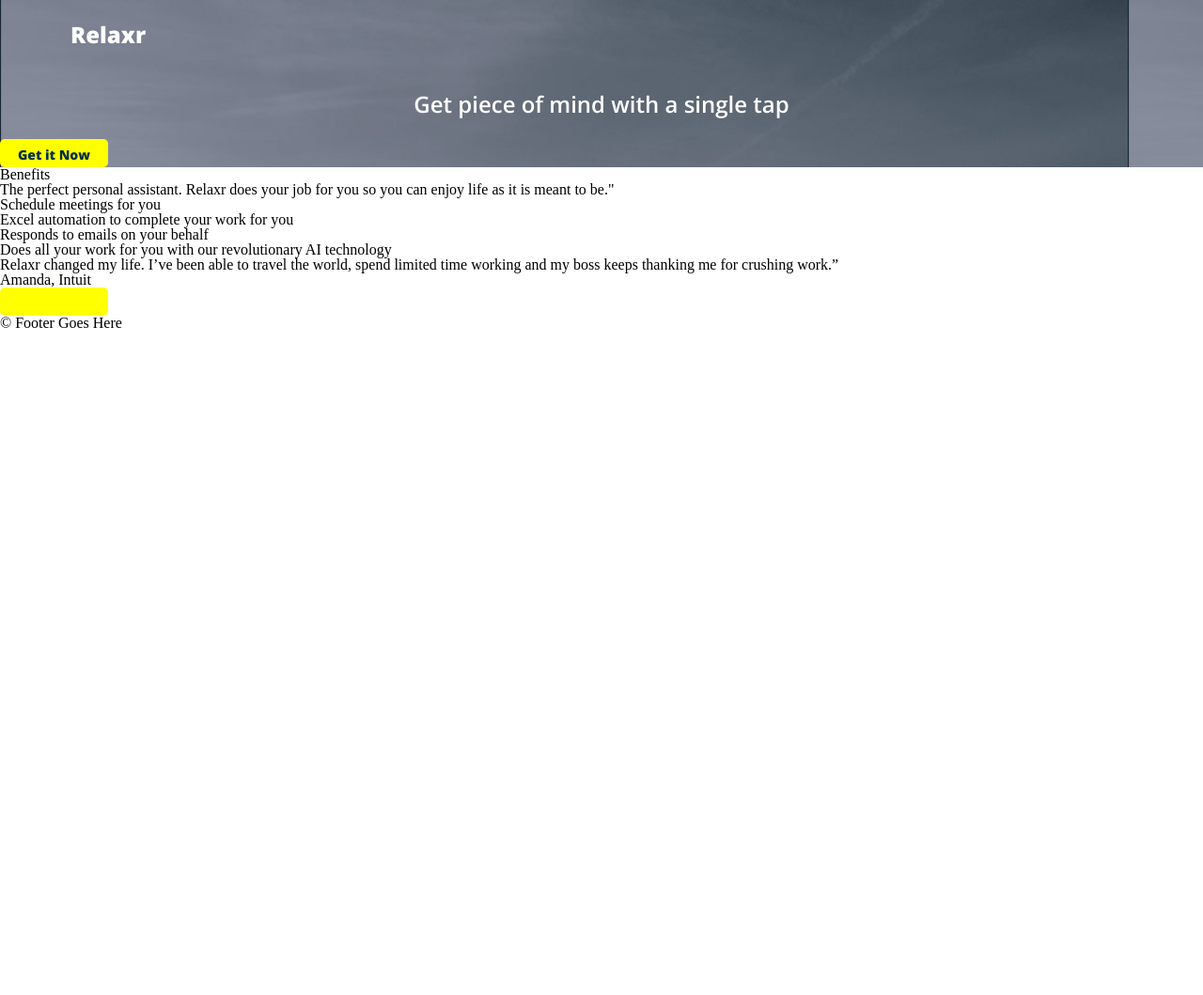
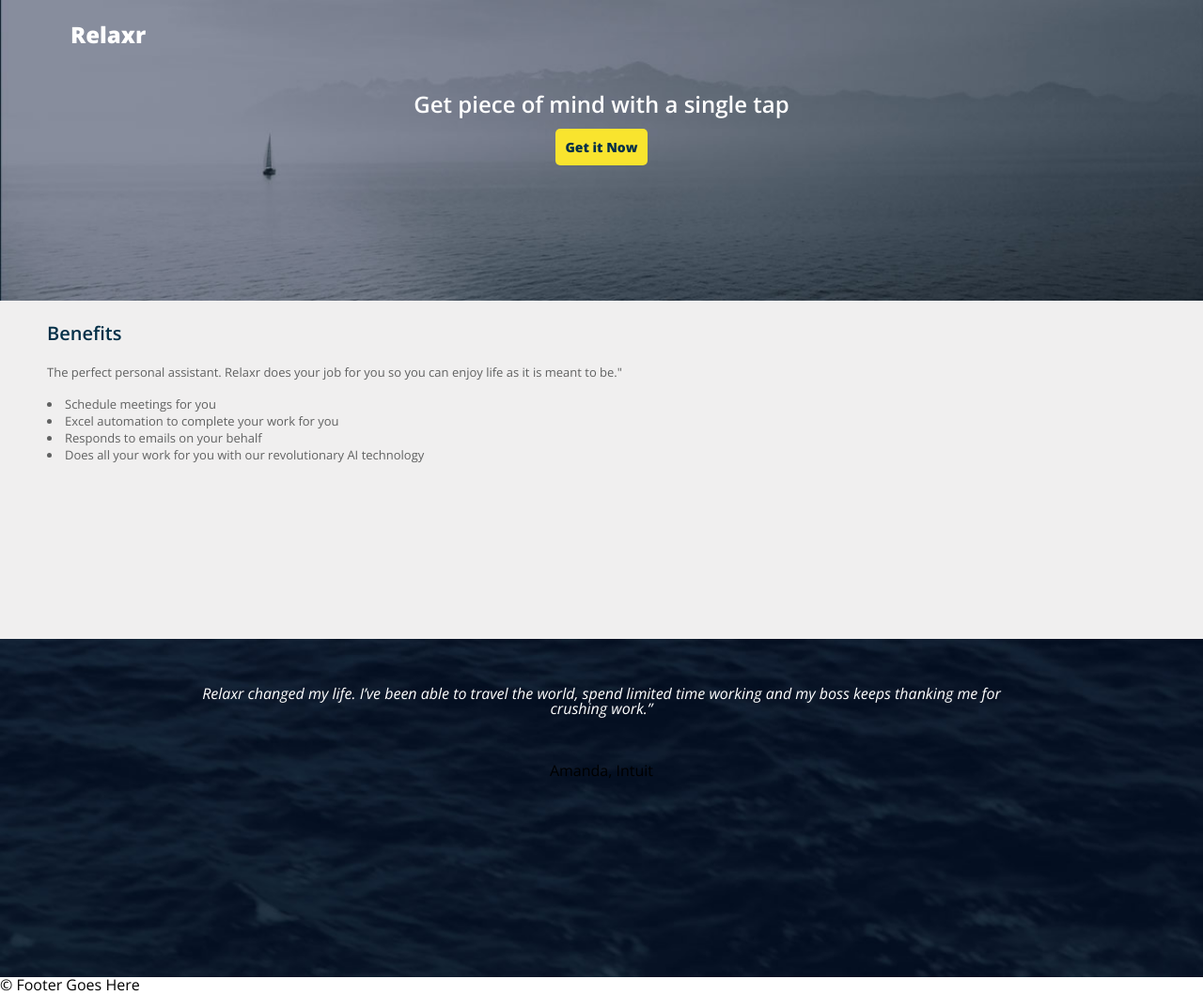
Before and after one commit to SassyB/WK02assignment, a plain HTML site: page starter_code/index.html in a window 1280 px wide. Shown: the whole page at 94% size. Before the commit the page ends 800 px from the top, so only its background shows below. Drawn offline with nearby package versions, Linux system fonts and the light colour scheme.

Commit message:
CSS_updates_01
Changes made to the CSS style sheets

```diff
--- a/starter_code/css/style.css
+++ b/starter_code/css/style.css
@@ -16,6 +16,15 @@ Developer @GA in NYC
      -webkit-box-sizing: border-box; /* Safari/Chrome/iOS/Android */
      box-sizing: border-box; /* IE */
 }
+
+/*
+html {
+  background: url(images/header_bg.jpg) no-repeat center center fixed;
+  -webkit-background-size: cover;
+  -moz-background-size: cover;
+  -o-background-size: cover;
+  background-size: cover;
+}*/
 
 /* Clear fix hack */
 .clearfix:after {
@@ -70,12 +79,23 @@ Developer @GA in NYC
 
 }
 
-header {background: url(../images/header_bg.jpg);
+header {
+  background: url(../images/header_bg.jpg);
+  background-position: center;
+  background-size: cover; /* allows image to take over whole area rather than tiled image*/
+  background-repeat: repeat-n;
+  padding: 0;
+  min-width: 100%;
+  height: 40vh;
+  text-align: center;
+}
 
+body {
+  font-family: 'Open Sans';
 }
 
 h1 {
-  font-family: 'Open Sans', serif;
+  text-align: left;
   font-weight: 900;
   font-size: 24px;
   color: white;
@@ -84,41 +104,81 @@ h1 {
 }
 
 h2 {
-  font-family: 'Open Sans', serif;
   font-weight: 600;
   font-size: 24px;
   color: white;
-  text-align: center;
   padding: 25px 0px;
 }
 
+
 .button {
-
-    align-content: center;
-    display: block;
     width: 115px;
     height: 30px;
-    background: yellow;
+    background: #f9e42e;
     border-radius: 5px;
     padding: 10px;
-    font-family: 'Open Sans', serif;
     font-weight: 900;
     font-size: 14px;
     color: #033048;
-    text-align: center;
     /*text-decoration: none removes underline from link*/
     text-decoration: none;
 }
 
-a {
+.benefits {
+  background-color: #f0efef;
+  height: 45vh;
+  width: 100%;
+  text-align: left;
+  text-indent: 50px;
 
 }
 
+h3 {
+  font-weight: 600;
+  font-size: 20px;
+  color: #033048;
+  padding: 25px 0px;
+}
+
+p {
+  font-weight: 400;
+  font-size: 13px;
+  color: #606161;
+}
+
+ul {
+  list-style: disc;
+  list-style-position: inside;
+  font-weight: 400;
+  font-size: 13px;
+  color: #606161;
+}
+
+li {
+  margin-top: 5px;
+}
+
+a {
+}
 
 
-footer {
+.testimonial {
+  background: url(../images/testimonial_bg.jpg);
+  background-size: cover;
+  height: 45vh;
+  width: 100%;
+  text-align: center;
+}
 
+blockquote {
+  color: white;
+  padding: 50px 200px;
+  font-style: italic;
 }
+
+button_sign-up {}
+
+footer {}
 
 /******************************************
 /* ADDITIONAL STYLES
--- a/starter_code/index.html
+++ b/starter_code/index.html
@@ -19,15 +19,19 @@
 				<h2>Get piece of mind with a single tap</h2>
 				<a href="" class="button">Get it Now</a>
 			</header>
-			<section class="benefits"></section>
+
+			<section class="benefits">
 				<h3>Benefits</h3>
 				<p>The perfect personal assistant. Relaxr does your job for you so you can enjoy life as it is meant to be."</p>
+				<br>
 				<ul>
 					<li>Schedule meetings for you</li>
 					<li>Excel automation to complete your work for you</li>
 					<li>Responds to emails on your behalf</li>
 					<li>Does all your work for you with our revolutionary AI technology</li>
 				</ul>
+				</section>
+
 			<section class="testimonial">
 					<blockquote cite="http://">
 						Relaxr changed my life. I’ve been able to travel the world, spend limited time working and my boss keeps thanking me for crushing work.”
@@ -35,7 +39,7 @@
 					<span>Amanda, Intuit</span>
 				</section>
 				<aside>
-					<a href="" class="button sign-up"></a>
+					<a href="" class="button_sign-up"></a>
 				</aside>
 			<footer>
 				&copy; Footer Goes Here
```
Also changed, not shown: 2 other files.
